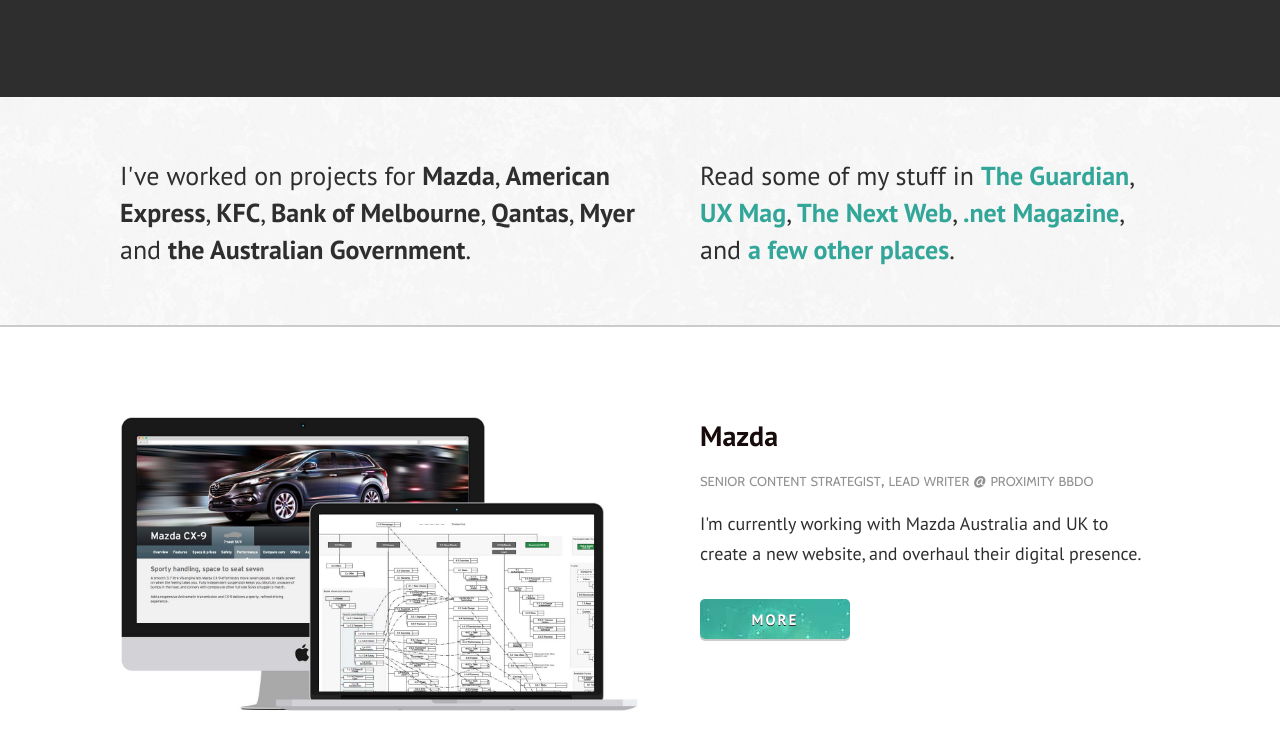
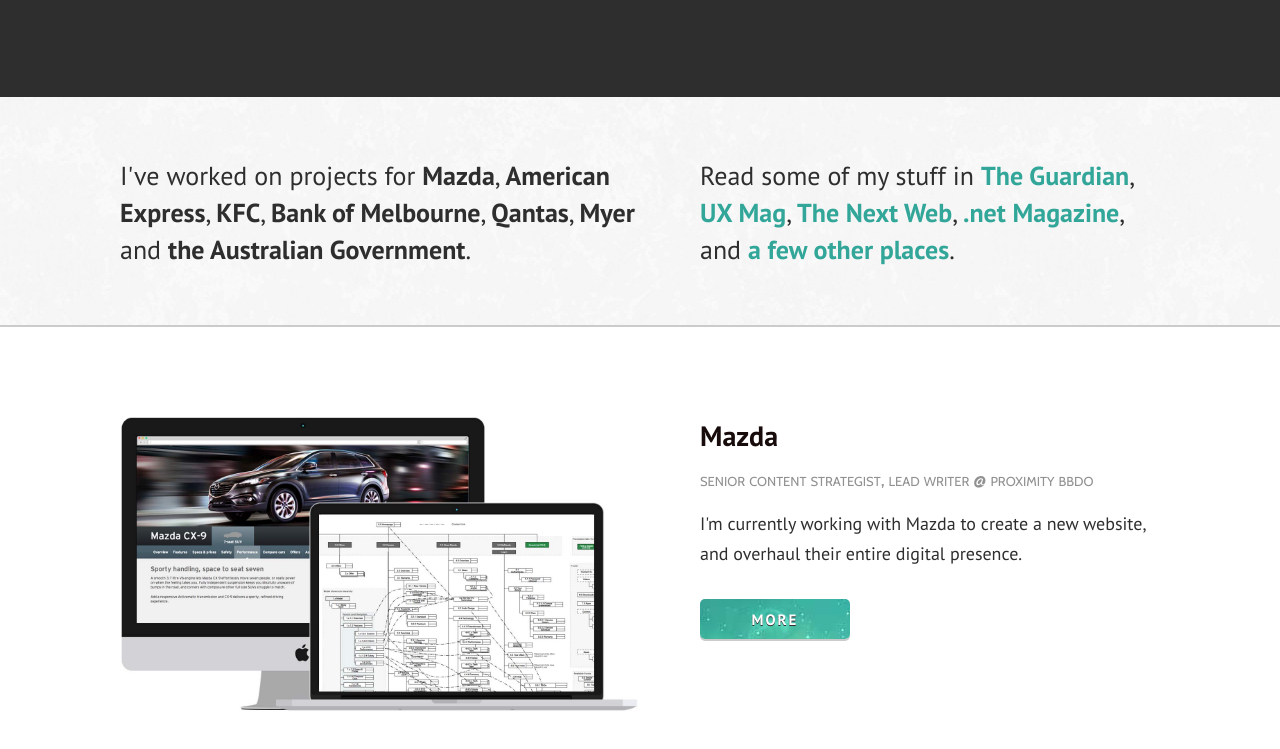
Before and after one commit to bbarone/folio_sep, a plain HTML site: page index.html in a window 1280 px wide. Shown: the part 323-1072 px from the top of the page. Drawn offline with nearby package versions, Linux system fonts and the light colour scheme.

Commit message:
Update index.html

```diff
--- a/index.html
+++ b/index.html
@@ -141,7 +141,7 @@
 
         <h4>senior content strategist, lead writer @ proximity bbdo</h4>
 
-        <p>I'm currently working with Mazda Australia and UK to create a new website, and overhaul their digital presence.</p>
+        <p>I'm currently working with Mazda to create a new website, and overhaul their entire digital presence.</p>
 
         <div class="button-click mazda-button b-right">more</div>
 
```
